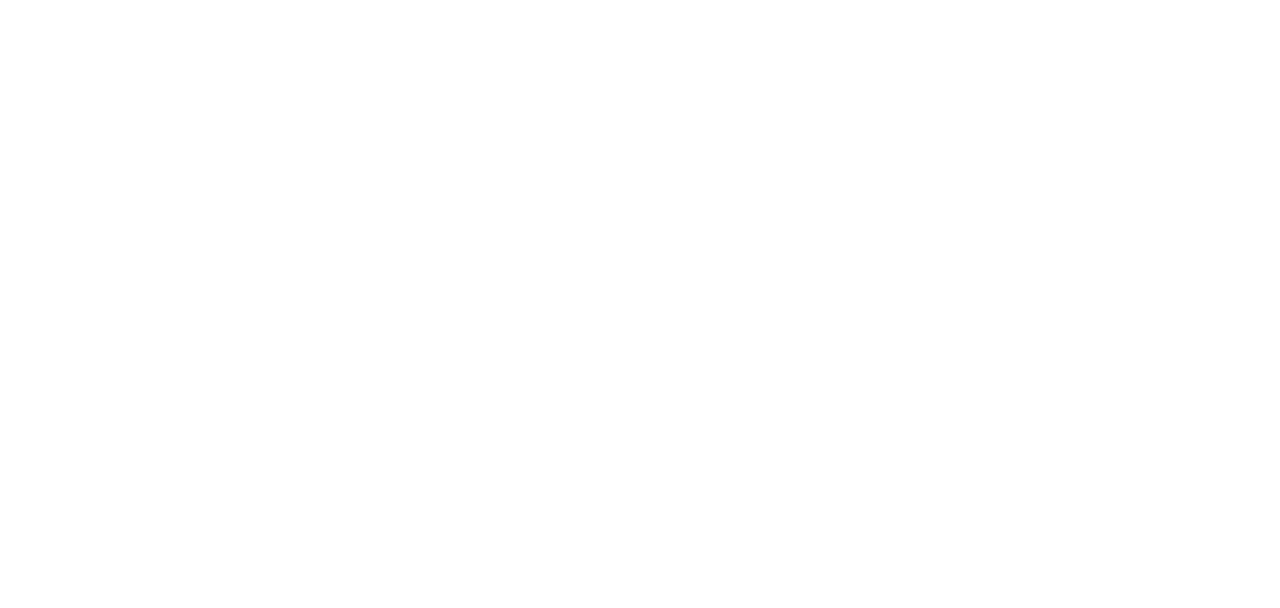
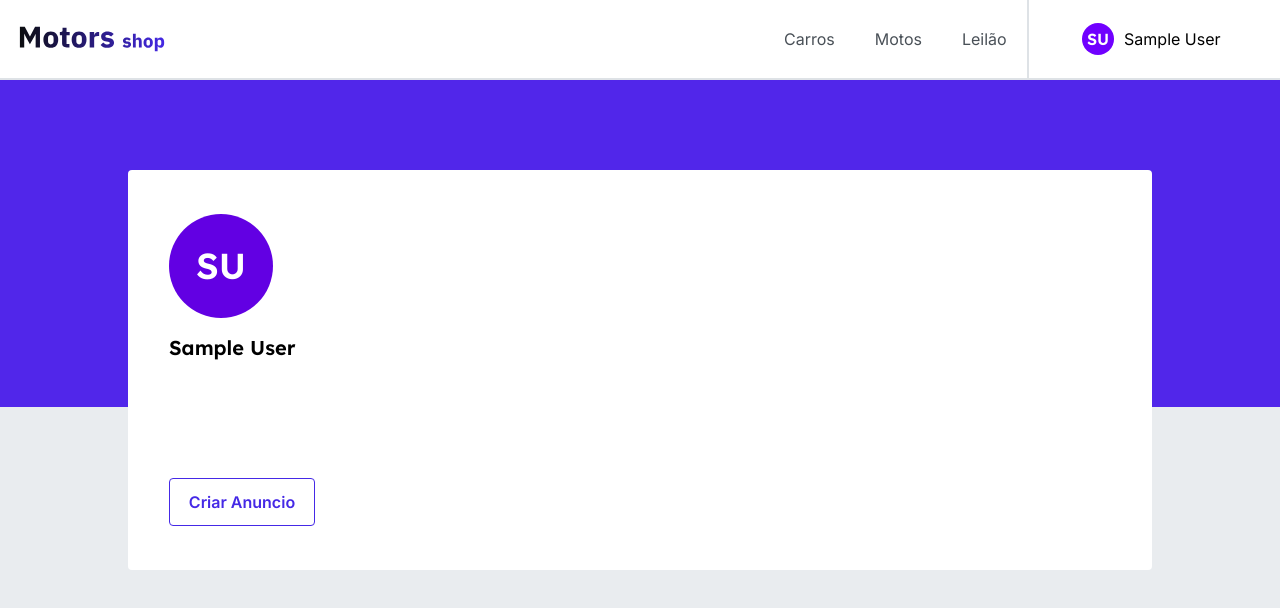
Before and after one commit to KA-10-Motors-Shop/motors-shop-front, a React (Create React App) app: page /productViewAdmin in a window 1280 px wide. Shown: the top 608 px of the page. Built offline with nearby package versions, Linux system fonts and the light colour scheme; sample sign-in values are in the browser's storage.

Commit message:
feat: page of logged user profile created

```diff
--- a/src/components/Avatar/index.tsx
+++ b/src/components/Avatar/index.tsx
@@ -1,14 +1,18 @@
 import { UseTokenProvider } from "../../providers/token";
-import { DivContainer } from "./style";
+import { AvatarBox, DivContainer } from "./style";
 import jwt_decode from "jwt-decode";
 import { useEffect, useState } from "react";
+import { useHistory } from "react-router";
 
 interface IAvatar {
   token: string;
   onClick?: any;
+  size: string;
+  bigAvatar: boolean;
+  accountType?: boolean;
 }
 
-const Avatar = ({ token }: IAvatar) => {
+const Avatar = ({ token, size, bigAvatar, accountType }: IAvatar) => {
   const { name }: any = jwt_decode(token);
   const [formatedLetters, setFormatedLetters] = useState("");
   const [randomColor, setRandomColor] = useState("");
@@ -28,18 +32,26 @@ const Avatar = ({ token }: IAvatar) => {
     return letters;
   };
 
+  const history = useHistory();
+
   useEffect(() => {
     setFormatedLetters(formatesLetters());
-    setRandomColor(`var(--random${Math.floor(Math.random() * 13)})`);
+    setRandomColor(`var(--random${Math.ceil(Math.random() * 12)})`);
   }, []);
 
   return (
-    <>
-      <DivContainer color={randomColor}>
-        <p>{formatedLetters}</p>
+    <AvatarBox bigAvatar={bigAvatar}>
+      <DivContainer color={randomColor} size={size}>
+        <h1>{formatedLetters}</h1>
       </DivContainer>
-      <p>{name}</p>
-    </>
+      {bigAvatar ? (
+        <h2>
+          {name} {accountType && <span>Anunciante</span>}
+        </h2>
+      ) : (
+        <p onClick={() => history.push("/productViewAdmin")}>{name}</p>
+      )}
+    </AvatarBox>
   );
 };
 
--- a/src/components/Avatar/style.js
+++ /dev/null
@@ -1,13 +0,0 @@
-import styled from "styled-components";
-
-export const DivContainer = styled.div`
-  width: 32px;
-  height: 32px;
-  border-radius: 150px;
-  background-color: ${(props) => props.color};
-  justify-content: center;
-  align-items: center;
-  display: flex;
-  color: white;
-  font-weight: 700;
-`;
--- /dev/null
+++ b/src/components/Avatar/style.ts
@@ -0,0 +1,44 @@
+import styled from "styled-components";
+
+interface IDivContainer {
+  size: string;
+}
+
+export const DivContainer = styled.div<IDivContainer>`
+  width: ${({ size }) => size};
+  height: ${({ size }) => size};
+  border-radius: 150px;
+  background-color: ${(props) => props.color};
+  justify-content: center;
+  align-items: center;
+  display: flex;
+  color: white;
+  font-weight: 700;
+`;
+
+interface IAvatarBox {
+  bigAvatar: boolean;
+}
+
+export const AvatarBox = styled.div<IAvatarBox>`
+  display: flex;
+  align-items: ${({ bigAvatar }) => (bigAvatar ? "left" : "center")};
+  flex-flow: ${({ bigAvatar }) => (bigAvatar ? "column" : "row")};
+  gap: 10px;
+
+  h1 {
+    font-size: ${({ bigAvatar }) => (bigAvatar ? "36px" : "16px")};
+  }
+  h2 {
+    margin-top: 20px;
+    font-size: 20px;
+
+    span {
+      background-color: var(--brand4);
+      color: var(--brand1);
+      padding: 4px 8px;
+      margin-left: 5px;
+      border-radius: 4px;
+    }
+  }
+`;
--- a/src/components/Header/Header.tsx
+++ b/src/components/Header/Header.tsx
@@ -17,7 +17,7 @@ export const Header = () => {
   const [isLogged, setIsLogged] = useState(false);
   const [menuIsVisible, setMenuIsVisible] = useState(false);
   const [screenWidth, setScreenWidth] = useState(window.innerWidth);
-  const [activeModal, setActiveModal] = useState(false);
+
   const handleLogin = () => setIsLogged(!isLogged);
 
   const { token }: any = UseTokenProvider();
@@ -37,23 +37,24 @@ export const Header = () => {
 
   return (
     <HeaderStyled>
-      {activeModal && <CreateAdModal setActiveModal={setActiveModal} />}
       <nav className="header-menu">
         <section className="header-toggle">
-          <img src={Logo} alt="Logo da Motors Shop" />
+          <img
+            src={Logo}
+            alt="Logo da Motors Shop"
+            onClick={() => history.push("/")}
+          />
           {screenWidth > 900 ? (
             <NavLinks token={token}>
               <nav>
-                <a href="#cars" onClick={() => setActiveModal(true)}>
-                  Carros
-                </a>
+                <a href="#cars">Carros</a>
                 <a href="#cars">Motos</a>
                 <a href="#cars">Leilão</a>
               </nav>
 
               <DivLoginButton>
                 {token ? (
-                  <Avatar token={token}></Avatar>
+                  <Avatar token={token} size="32px" bigAvatar={false}></Avatar>
                 ) : (
                   <>
                     <LightButton onClick={() => history.push("/login")}>
--- a/src/components/Header/styles.ts
+++ b/src/components/Header/styles.ts
@@ -19,6 +19,7 @@ export const HeaderStyled = styled.header`
     img {
       width: 9.56rem;
       height: 1.65rem;
+      cursor: pointer;
     }
   }
 
--- a/src/pages/Home/Home.tsx
+++ b/src/pages/Home/Home.tsx
@@ -12,9 +12,7 @@ export const Home = () => {
       <Header />
       <Container>
         <section className="main-coverPage">
-					<h3>
-						Velocidade e experiência em um lugar feito para você
-					</h3>
+          <h3>Velocidade e experiência em um lugar feito para você</h3>
           <p>Um ambiente feito para você explorar o seu melhor</p>
           <div>
             <OutlineLightButton>Leilão</OutlineLightButton>
@@ -28,17 +26,8 @@ export const Home = () => {
         <ul>
           {databaseAuction.map(
             (
-							{
-								id,
-								img,
-								title,
-								description,
-								km,
-								year,
-								price,
-								username,
-							},
-							index,
+              { id, img, title, description, km, year, price, username },
+              index
             ) => (
               <AuctionCard
                 key={index}
@@ -51,7 +40,7 @@ export const Home = () => {
                 price={price}
                 username={username}
               />
-						),
+            )
           )}
         </ul>
       </AuctionBox>
@@ -60,17 +49,8 @@ export const Home = () => {
         <ul>
           {databaseCar.map(
             (
-							{
-								id,
-								img,
-								title,
-								description,
-								km,
-								year,
-								price,
-								username,
-							},
-							index,
+              { id, img, title, description, km, year, price, username },
+              index
             ) => (
               <SaleCard
                 key={index}
@@ -83,7 +63,7 @@ export const Home = () => {
                 price={price}
                 username={username}
               />
-						),
+            )
           )}
         </ul>
       </SaleBox>
@@ -92,17 +72,8 @@ export const Home = () => {
         <ul>
           {databaseMoto.map(
             (
-							{
-								id,
-								img,
-								title,
-								description,
-								km,
-								year,
-								price,
-								username,
-							},
-							index,
+              { id, img, title, description, km, year, price, username },
+              index
             ) => (
               <SaleCard
                 key={index}
@@ -115,7 +86,7 @@ export const Home = () => {
                 price={price}
                 username={username}
               />
-						),
+            )
           )}
         </ul>
       </SaleBox>
--- a/src/pages/Login/Login.tsx
+++ b/src/pages/Login/Login.tsx
@@ -52,7 +52,6 @@ export const Login = () => {
         <form onSubmit={handleSubmit(onSubmit)}>
           <LoginBox>
             <h1>Login</h1>
-            {/* <form> */}
             <Input
               type="email"
               label="Usuário"
@@ -70,10 +69,11 @@ export const Login = () => {
               }}
             />
             <a href="/">Esqueci minha senha</a>
-            <BrandButton type="submit">Entrar</BrandButton>
+            <BrandButton width="100%" type="submit">
+              Entrar
+            </BrandButton>
             <a href="/">Ainda não possui conta?</a>
             <OutlineLightButton>Cadastrar</OutlineLightButton>
-            {/* </form> */}
           </LoginBox>
         </form>
       </MainSection>
--- a/src/pages/ProductViewAdmin.tsx
+++ /dev/null
@@ -1,7 +0,0 @@
-export const ProductViewAdmin = () => {
-	return (
-		<>
-			<h1>ProductViewAdmin</h1>
-		</>
-	);
-};
--- /dev/null
+++ b/src/pages/ProductViewAdmin/ProductViewAdmin.tsx
@@ -0,0 +1,58 @@
+import Avatar from "../../components/Avatar";
+import { Header } from "../../components/Header/Header";
+import { UseTokenProvider } from "../../providers/token";
+import { MainSection, ProfileBox, PurpleBox } from "./styles";
+import jwt_decode from "jwt-decode";
+import { OutlineBrand1Button } from "../../components/Button/Button";
+import { useEffect, useState } from "react";
+import CreateAdModal from "../../components/CreateAdModal";
+import { useHistory } from "react-router";
+import { toast } from "react-toastify";
+
+const ProductViewAdmin = () => {
+  const [activeModal, setActiveModal] = useState(false);
+  const { token }: any = UseTokenProvider();
+  const [description, setDescription] = useState("");
+  const [accountType, setAccountType] = useState(false);
+
+  const history = useHistory();
+
+  useEffect(() => {
+    if (!token) {
+      history.push("/login");
+      toast.error("Necessário estar logado!");
+    } else {
+      const { description, accountType }: any = jwt_decode(token);
+      setDescription(description);
+      setAccountType(accountType);
+    }
+  }, []);
+
+  return (
+    <MainSection>
+      <Header />
+      <main>
+        {activeModal && <CreateAdModal setActiveModal={setActiveModal} />}
+
+        <PurpleBox />
+        <ProfileBox>
+          {token && (
+            <Avatar
+              token={token}
+              size="104px"
+              bigAvatar={true}
+              accountType={accountType}
+            />
+          )}
+          <p>{description}</p>
+
+          <OutlineBrand1Button onClick={() => setActiveModal(true)}>
+            Criar Anuncio
+          </OutlineBrand1Button>
+        </ProfileBox>
+      </main>
+    </MainSection>
+  );
+};
+
+export default ProductViewAdmin;
--- /dev/null
+++ b/src/pages/ProductViewAdmin/styles.js
@@ -0,0 +1,42 @@
+import styled from "styled-components";
+
+export const MainSection = styled.section`
+  width: 100vw;
+  height: 100vh;
+  background-color: var(--grey7);
+  z-index: -1;
+
+  main {
+    display: flex;
+    justify-content: center;
+  }
+`;
+
+export const PurpleBox = styled.div`
+  width: 100%;
+  height: 357px;
+  position: fixed;
+  top: 0;
+  background-color: var(--brand2);
+  z-index: 0;
+  margin-top: 50px;
+`;
+
+export const ProfileBox = styled.div`
+  width: 80%;
+  height: 400px;
+  background-color: white;
+  border-radius: 4px;
+  z-index: 1;
+  margin-top: 170px;
+  padding: 44px 41px;
+  display: flex;
+  flex-flow: column;
+  justify-content: space-between;
+
+  p {
+    width: 100%;
+    height: 50px;
+    line-height: 1;
+  }
+`;
--- a/src/routes/index.tsx
+++ b/src/routes/index.tsx
@@ -4,7 +4,7 @@ import { Login } from "../pages/Login/Login";
 import { Register } from "../pages/Register";
 import { Product } from "../pages/Product/Product";
 import { ProductViewUser } from "../pages/ProductViewUser";
-import { ProductViewAdmin } from "../pages/ProductViewAdmin";
+import ProductViewAdmin from "../pages/ProductViewAdmin/ProductViewAdmin";
 
 export const Routes = () => {
   return (
@@ -21,10 +21,10 @@ export const Routes = () => {
       <Route exact path="/product/:id">
         <Product />
       </Route>
-			<Route exact path="/productViewUser">
+      <Route exact path="/productViewUser/:id">
         <ProductViewUser />
       </Route>
-			<Route exact path="/productViewAdmin/:id">
+      <Route exact path="/productViewAdmin">
         <ProductViewAdmin />
       </Route>
     </Switch>
```
Lines whose indentation alone changed are shown as unchanged.
